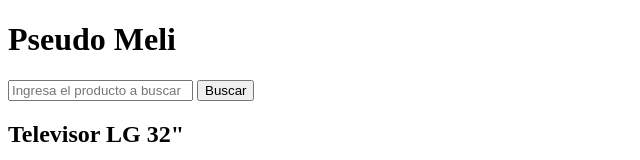
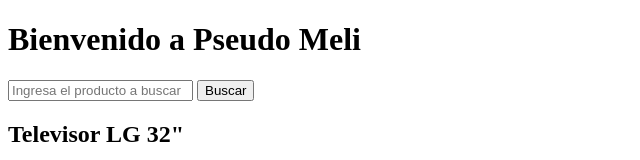
Before and after one commit to JuanPaBV/Pseudo-Meli, a plain HTML site: page Index.html in a window 1280 px wide. Shown: the top 160 px of the page, without its empty margins (0-640 px from the left). Drawn offline with Linux system fonts and the light colour scheme.

Commit message:
Cambio de titulo en index

```diff
--- a/Index.html
+++ b/Index.html
@@ -7,7 +7,7 @@
     <title>Pseudo Meli</title>
 </head>
 <body>
-    <h1>Pseudo Meli</h1>
+    <h1>Bienvenido a Pseudo Meli</h1>
 
     <input type="text" placeholder="Ingresa el producto a buscar">
     <button>Buscar</button>
```
